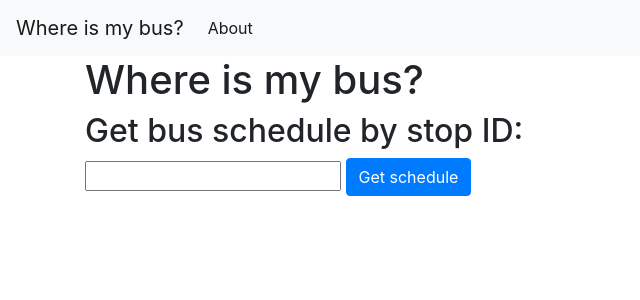
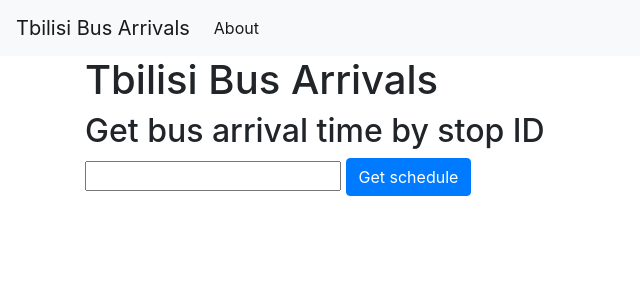
Before and after one commit to approximatenumber/tbilisi-bus-arrivals, a Flask app: page / in a window 1280 px wide. Shown: the top 300 px of the page, without its empty margins (0-640 px from the left). Run offline with Flask 2, Linux system fonts and the light colour scheme; some libraries are stand-ins or nearby versions.

Commit message:
add about page

```diff
--- /dev/null
+++ b/templates/about.html
@@ -0,0 +1,6 @@
+{% extends 'base.html' %}
+
+{% block content %}
+    <h1>{% block title %} Tbilisi Bus Arrivals{% endblock %}</h1>
+    <p>code sources: <a href="https://github.com/approximatenumber/tbilisi-bus-arrivals">https://github.com/approximatenumber/tbilisi-bus-arrivals</a></p>
+{% endblock %}
--- a/templates/base.html
+++ b/templates/base.html
@@ -12,14 +12,14 @@
   </head>
   <body>
     <nav class="navbar navbar-expand-md navbar-light bg-light">
-        <a class="navbar-brand" href="{{ url_for('index')}}">Where is my bus?</a>
+        <a class="navbar-brand" href="{{ url_for('index')}}">Tbilisi Bus Arrivals</a>
         <button class="navbar-toggler" type="button" data-toggle="collapse" data-target="#navbarNav" aria-controls="navbarNav" aria-expanded="false" aria-label="Toggle navigation">
             <span class="navbar-toggler-icon"></span>
         </button>
         <div class="collapse navbar-collapse" id="navbarNav">
             <ul class="navbar-nav">
             <li class="nav-item active">
-                <a class="nav-link" href="#">About</a>
+                <a class="nav-link" href=""{{ url_for('about')}}"">About</a>
             </li>
             </ul>
         </div>
--- a/templates/index.html
+++ b/templates/index.html
@@ -1,8 +1,8 @@
 {% extends 'base.html' %}
 
 {% block content %}
-    <h1>{% block title %} Where is my bus?{% endblock %}</h1>
-    <h2>Get bus schedule by stop ID:</h2>
+    <h1>{% block title %} Tbilisi Bus Arrivals{% endblock %}</h1>
+    <h2>Get bus arrival time by stop ID</h2>
     <div class="form-group">
     <form method="POST" action="/">
         <input name="stop_id">
```
Also changed, not shown: templates/arrival.html (line endings or trailing spaces).
